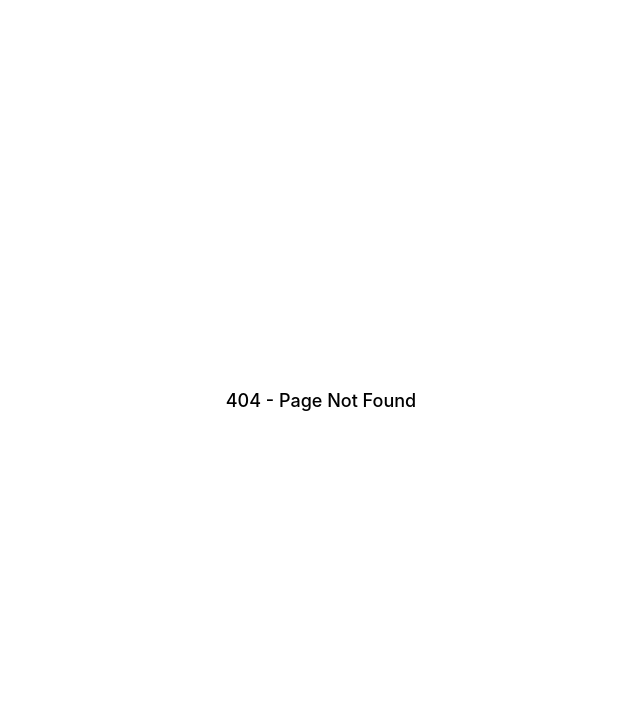
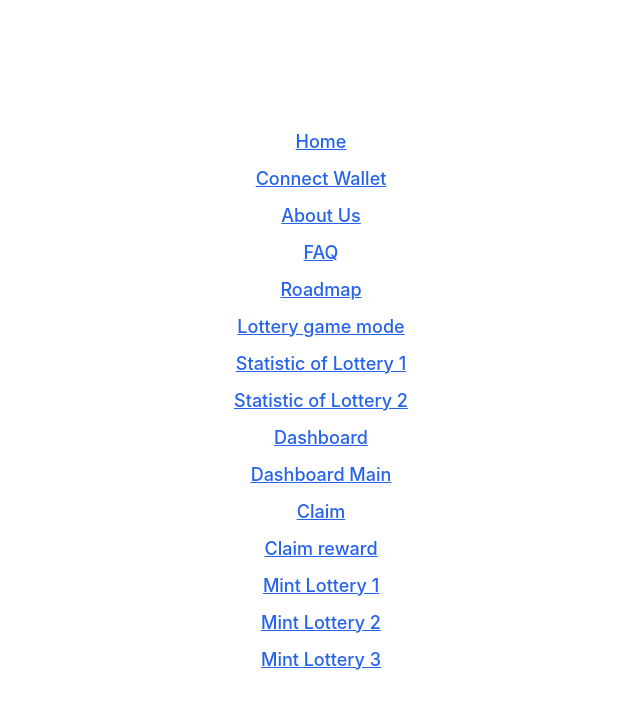
Before and after one commit to ProFullStackDev/lottery-next.js, a Next.js app: page /links in a window 1280 px wide. Before the commit this address had no page. Shown: the top 708 px of the page, without its empty margins (319-959 px from the left). Built offline with nearby package versions, Linux system fonts and the light colour scheme.

Commit message:
dev: links page completed

```diff
--- /dev/null
+++ b/pages/links.js
@@ -0,0 +1,36 @@
+import Head from 'next/head'
+import Link from 'next/link'
+
+export default function Links()
+{
+  return (
+    <>
+      <Head>
+        <title>links page</title>
+        <meta name="description" content="Generated by create next app" />
+        <meta name="viewport" content="width=device-width, initial-scale=1" />
+        <link rel="icon" href="/favicon.ico" />
+      </Head>
+
+      <main className='text-black'>
+        <div className='h-screen w-full flex flex-col justify-center items-center gap-10'>
+          <a href='/' target='_blank' className='underline text-blue-600'>Home</a>
+          <a href='/connectWallet' target='_blank' className='underline text-blue-600'>Connect Wallet</a>
+          <a href='/aboutUs' target='_blank' className='underline text-blue-600'>About Us</a>
+          <a href='/faq' target='_blank' className='underline text-blue-600'>FAQ</a>
+          <a href='/roadMap' target='_blank' className='underline text-blue-600'>Roadmap</a>
+          <a href='/lottery' target='_blank' className='underline text-blue-600'>Lottery game mode</a>
+          <a href='/statistic' target='_blank' className='underline text-blue-600'>Statistic of Lottery 1</a>
+          <a href='/statisticLottery' target='_blank' className='underline text-blue-600'>Statistic of Lottery 2</a>
+          <a href='/dashboard' target='_blank' className='underline text-blue-600'>Dashboard</a>
+          <a href='/dashboardMain' target='_blank' className='underline text-blue-600'>Dashboard Main</a>
+          <a href='/claim' target='_blank' className='underline text-blue-600'>Claim</a>
+          <a href='/claimReward' target='_blank' className='underline text-blue-600'>Claim reward</a>
+          <a href='/mintLottery1' target='_blank' className='underline text-blue-600'>Mint Lottery 1</a>
+          <a href='/mintLottery2' target='_blank' className='underline text-blue-600'>Mint Lottery 2</a>
+          <a href='/mintLottery3' target='_blank' className='underline text-blue-600'>Mint Lottery 3</a>
+        </div>
+      </main>
+    </>
+  )
+}
```
